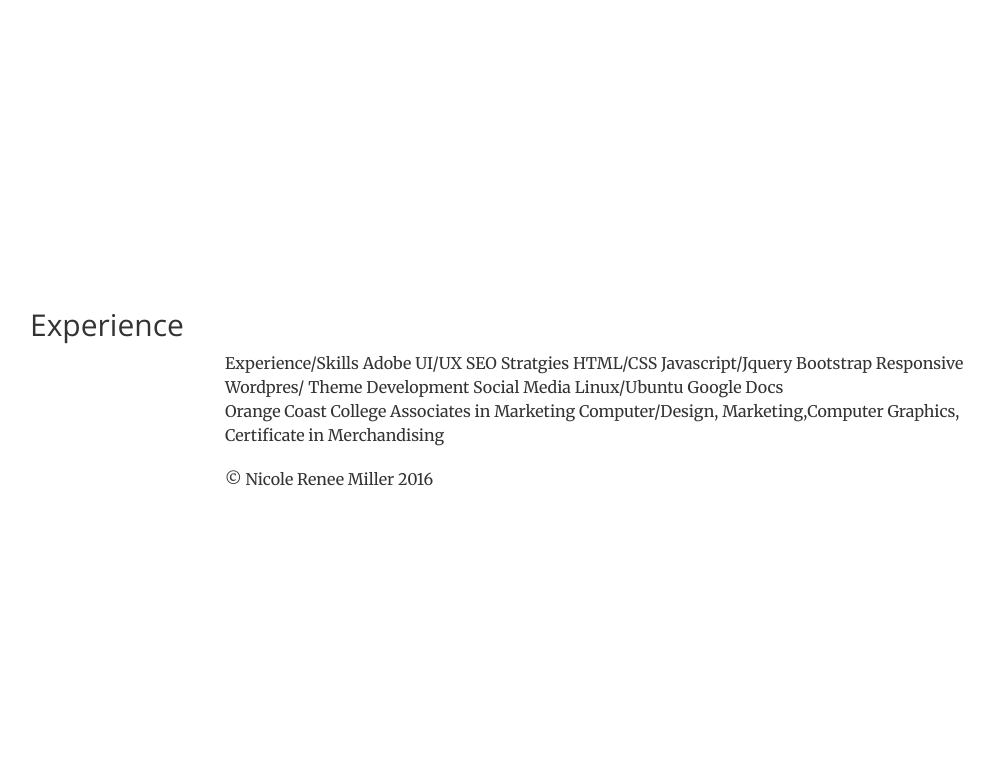
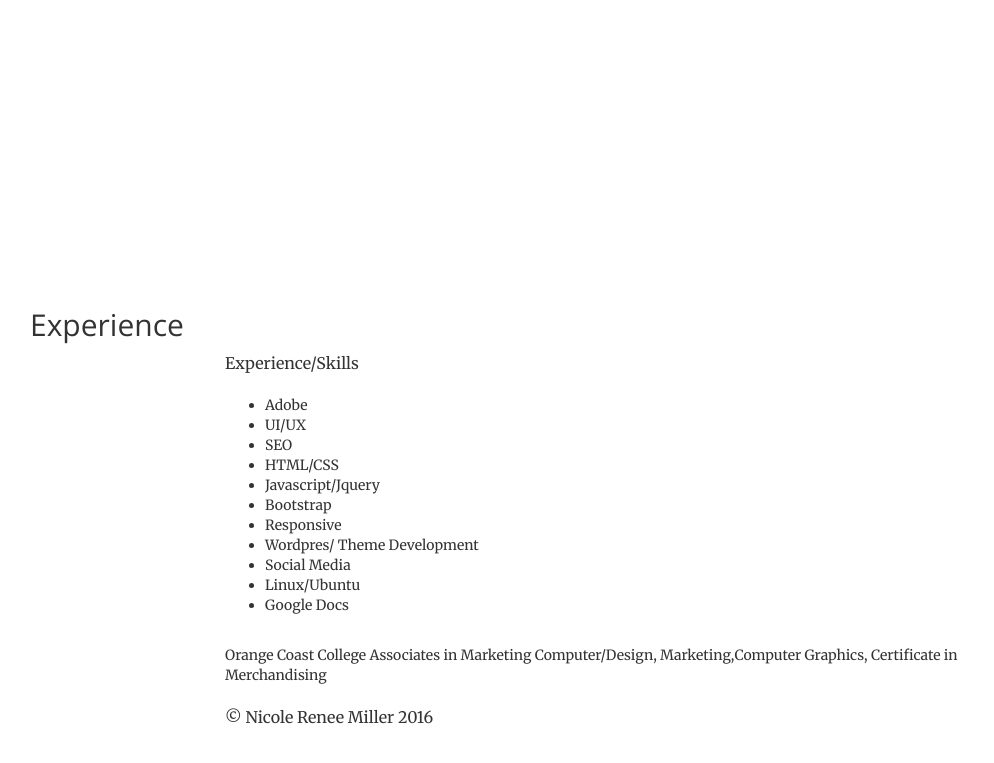
Before and after one commit to nicolermiller/nicolermiller.github.io, a website: page experience.html in a window 1280 px wide. Shown: the part 612-1375 px from the top of the page, without its empty margins (40-1034 px from the left). Before the commit the page ends 1223 px from the top, so only its background shows below. Drawn offline with nearby package versions, Linux system fonts and the light colour scheme.

Commit message:
commit Messsage

```diff
--- a/experience.html
+++ b/experience.html
@@ -90,18 +90,19 @@
      		 	   <div class="col-sm-8 col-sm-offset-2">
 
               <p>Experience/Skills
-
-                  Adobe
-                  UI/UX
-                  SEO Stratgies
-                  HTML/CSS
-                  Javascript/Jquery
-                  Bootstrap
-                  Responsive
-                  Wordpres/ Theme Development
-                  Social Media
-                  Linux/Ubuntu
-                  Google Docs
+                <ul>
+                  <li>Adobe</li>
+                  <li>UI/UX</li>
+                  <li>SEO </li>
+                  <li>HTML/CSS</li>
+                  <li>Javascript/Jquery</li>
+                  <li>Bootstrap</li>
+                  <li>Responsive</li>
+                  <li>Wordpres/ Theme Development</li>
+                  <li>Social Media</li>
+                  <li>Linux/Ubuntu</li>
+                  <li>Google Docs</li>
+                </ul>
 
                   <br>
                   Orange Coast College
```
